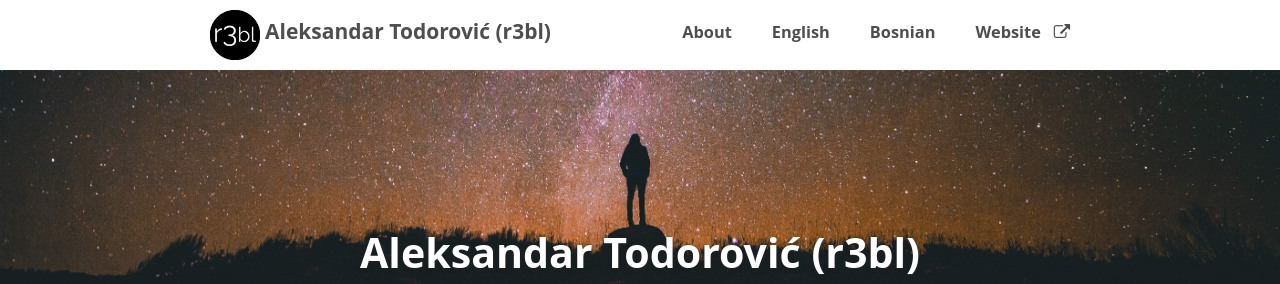
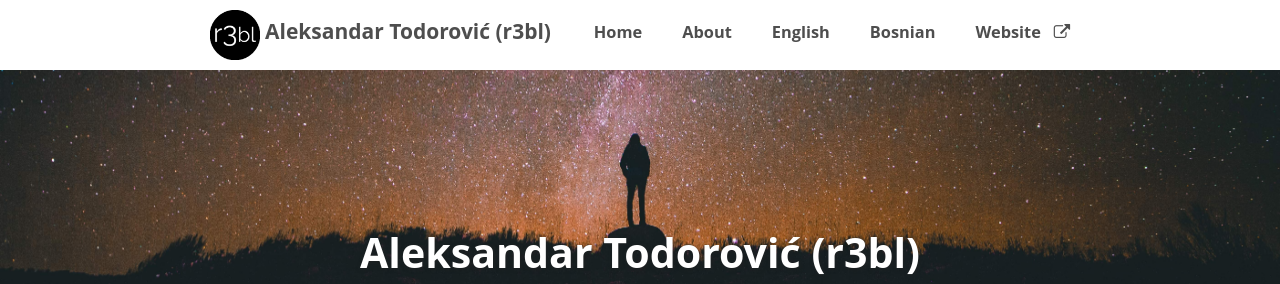
Before and after one commit to menghanhui/r3bl.blog, a Jekyll site: the page built from index.html, in a window 1280 px wide. Shown: the top 284 px of the page. Built offline with Jekyll 4.4.1, drawn with Linux system fonts in a browser that asks for light colours; nearby versions of some CDN libraries; the list of posts is cut into pages by our own code; comment, search, counter and statistics services are not loaded.

Commit message:
Adds a navigation to home and removes Lato font

```diff
--- a/_config.yml
+++ b/_config.yml
@@ -11,6 +11,8 @@ float_share:      false
 ## Fixed top menu content
 
 menu:
+  - title: 'Home'
+    url: '/'
   - title: 'About'
     url: '/about'
   - title: 'English'
--- a/_includes/head.html
+++ b/_includes/head.html
@@ -37,7 +37,6 @@
 <link rel="stylesheet" href="{{ site.url }}/assets/css/jquery.mmenu.all.css">
 <link rel="stylesheet" href="{{ site.url }}/assets/css/jquery.floating-social-share.min.css">
 <!-- Webfonts -->
-<link href="//fonts.googleapis.com/css?family=Lato:300,400,700,300italic,400italic" rel="stylesheet" type="text/css">
 
 <meta http-equiv="cleartype" content="on">
 
```
Also changed, not shown: TODO.md (+3 -1 lines).
